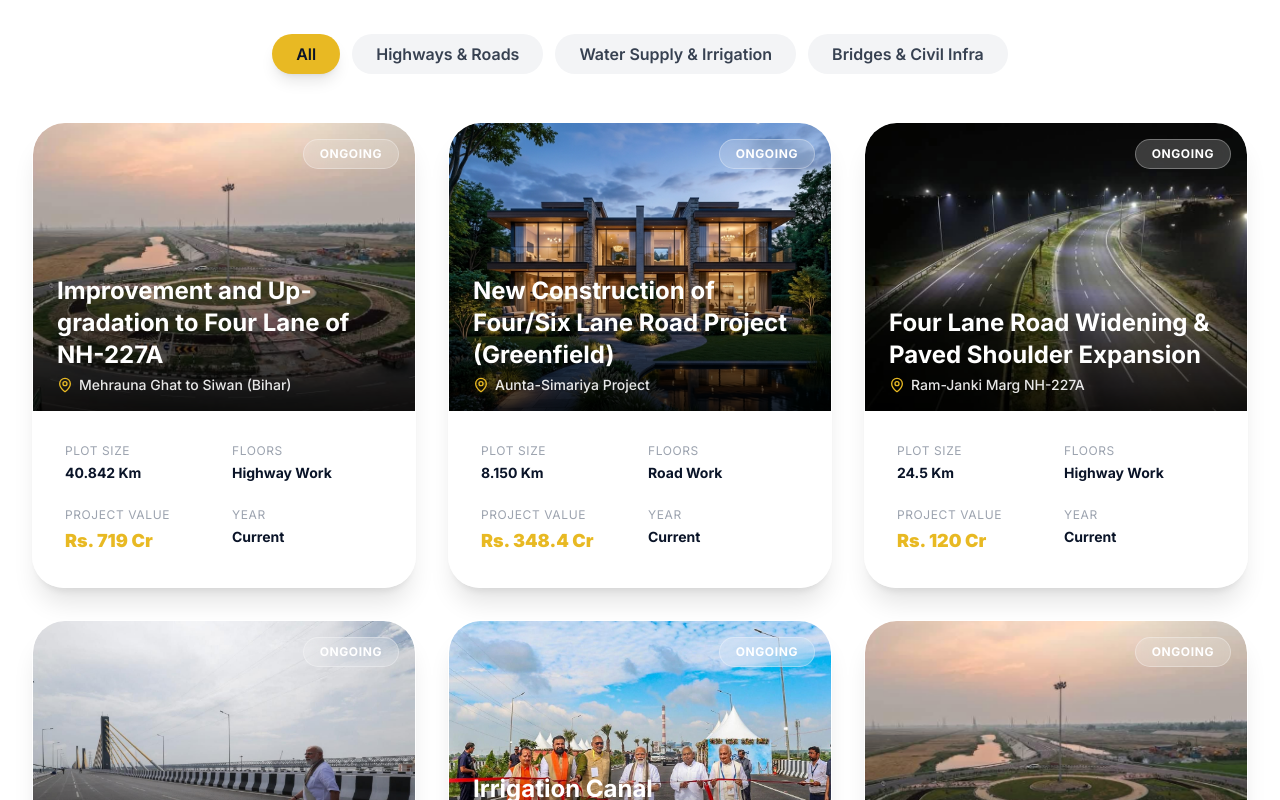
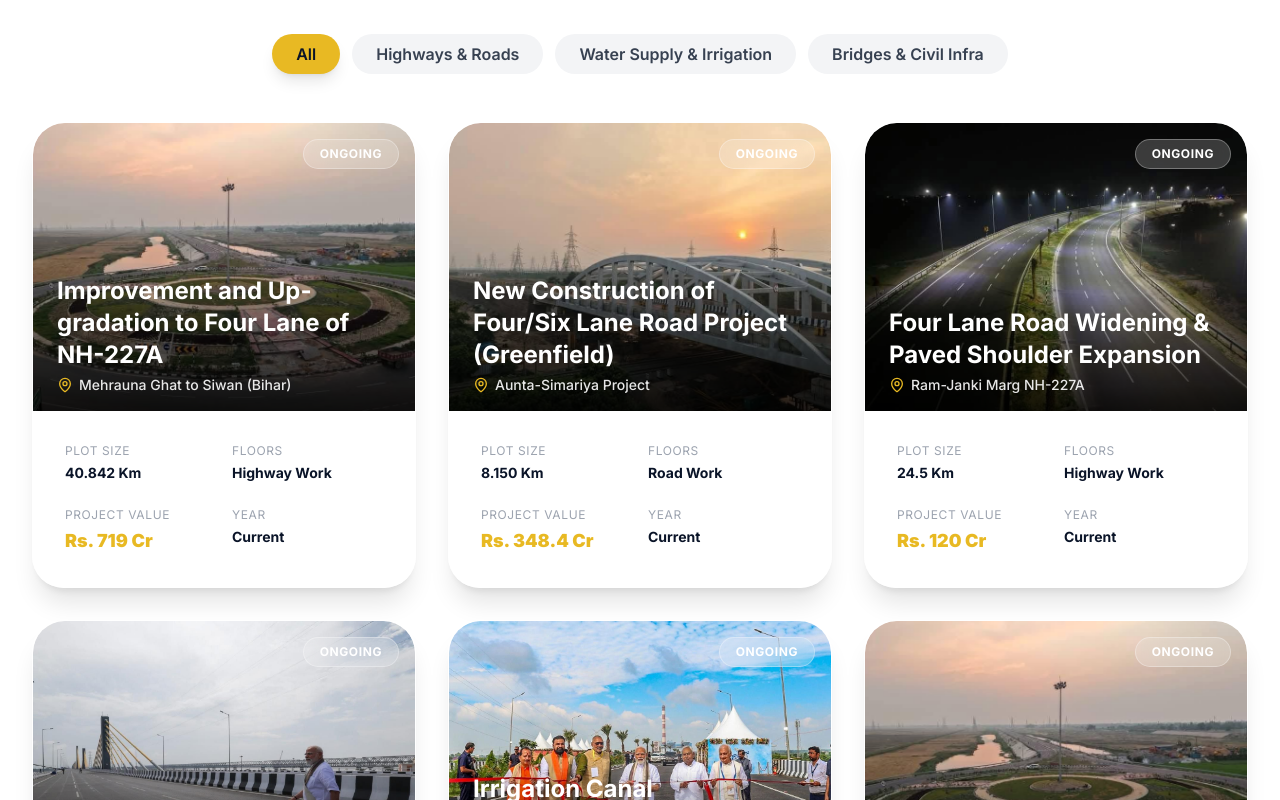
Before and after one commit to TiwariBhaiyaProjects/ConstructionSite, a Next.js app: page / in a window 1280 px wide. Shown: the part 1640-2440 px from the top of the page. Built offline with nearby package versions, Linux system fonts and the light colour scheme.

Commit message:
feat: introduce modular constant files for site configuration, services, and construction packages

```diff
--- a/src/app/completed-projects/completed_projects_constants.ts
+++ b/src/app/completed-projects/completed_projects_constants.ts
@@ -356,7 +356,7 @@ export const projects = [
     "timeline": "Completed",
     "progress": 100,
     "description": "De-silting, embankment paving, beautification, and rainwater conservation structure.",
-    "image": "/images/landing-hero.png"
+    "image": "/images/hero-bridge.jpeg"
   },
   {
     "id": 108,
--- a/src/app/home_components/home_constants.ts
+++ b/src/app/home_components/home_constants.ts
@@ -281,7 +281,7 @@ export const projects = [
     "budgetRange": "Government Project",
     "progress": 70,
     "description": "Four/Six laning of Aunta-Simaria (Ganga Bridge with approach road) section of NH-31.",
-    "image": "/images/landing-hero.png",
+    "image": "/images/hero-bridge.jpeg",
     "highlights": [
       "Ganga Bridge",
       "348.4 Cr Value",
@@ -449,7 +449,7 @@ export const projects = [
     "budgetRange": "Government Project",
     "progress": 35,
     "description": "Precast box pushing installation method for 6-lane railway underpass without disrupting train traffic.",
-    "image": "/images/landing-hero.png",
+    "image": "/images/hero-bridge.jpeg",
     "highlights": [
       "Precast Pushing",
       "Six Lane RUB",
--- a/src/app/machinery/machinery_constants.ts
+++ b/src/app/machinery/machinery_constants.ts
@@ -268,7 +268,7 @@ export const projects = [
     budgetRange: "Government Project",
     progress: 45,
     description: "Paved Shoulder configuration from Existing Km. 0+000 to Km. 39+500 of NH-227A.",
-    image: "/images/landing-commercial.png",
+    image: "/images/site-highway.jpeg",
     highlights: ["MORTH", "719 Cr Value", "Four Lane Highway"],
   },
   {
@@ -285,7 +285,7 @@ export const projects = [
     budgetRange: "Government Project",
     progress: 70,
     description: "Four/Six laning of Aunta-Simaria (Ganga Bridge with approach road) section of NH-31.",
-    image: "/images/landing-hero.png",
+    image: "/images/hero-bridge.jpeg",
     highlights: ["Ganga Bridge", "348.4 Cr Value", "NH-31"],
   },
   {
@@ -450,13 +450,13 @@ export const testimonials = [
 
 export const galleryItems = [
   { title: "Aunta-Simriya Six Lane Project", type: "Project Gallery", image: "/images/site-highway.jpeg" },
-  { title: "Gaya Dobhi Project", type: "Road Work", image: "/images/landing-interior.png" },
+  { title: "Gaya Dobhi Project", type: "Road Work", image: "/images/modi-bridge-walk.jpeg" },
   { title: "Tata Hitachi Excavator", type: "Machinery", image: "/images/modi-bridge-walk.jpeg" },
   { title: "PHED Khagaria Water Supply", type: "Public Utility", image: "/images/ribbon-cutting.jpeg" },
   { title: "PHED Patna (Mokama) Water Supply", type: "Public Utility", image: "/images/hero-bridge.jpeg" },
   { title: "Salehpur Tundaspur Erosion Protection", type: "Civil Work", image: "/images/night-highway.jpeg" },
   { title: "Speedcrafts Mixing Plant", type: "Plant", image: "/images/site-highway.jpeg" },
-  { title: "Macons Concrete Plant", type: "Plant", image: "/images/landing-planning.png" },
+  { title: "Macons Concrete Plant", type: "Plant", image: "/images/aerial-roundabout.jpeg" },
   { title: "Minor Irrigation Division Gaya", type: "Performance Certificate", image: "/images/modi-bridge-walk.jpeg" },
   { title: "Irrigation Division Pakur", type: "Performance Certificate", image: "/images/ribbon-cutting.jpeg" }
 ];
--- a/src/app/projects/projects_constants.ts
+++ b/src/app/projects/projects_constants.ts
@@ -288,7 +288,7 @@ export const projects = [
     "budgetRange": "Government Project",
     "progress": 70,
     "description": "Four/Six laning of Aunta-Simaria (Ganga Bridge with approach road) section of NH-31.",
-    "image": "/images/landing-hero.png",
+    "image": "/images/hero-bridge.jpeg",
     "highlights": [
       "Ganga Bridge",
       "348.4 Cr Value",
@@ -456,7 +456,7 @@ export const projects = [
     "budgetRange": "Government Project",
     "progress": 35,
     "description": "Precast box pushing installation method for 6-lane railway underpass without disrupting train traffic.",
-    "image": "/images/landing-hero.png",
+    "image": "/images/hero-bridge.jpeg",
     "highlights": [
       "Precast Pushing",
       "Six Lane RUB",
@@ -557,13 +557,13 @@ export const testimonials = [
 
 export const galleryItems = [
   { title: "Aunta-Simriya Six Lane Project", type: "Project Gallery", image: "/images/site-highway.jpeg" },
-  { title: "Gaya Dobhi Project", type: "Road Work", image: "/images/landing-interior.png" },
+  { title: "Gaya Dobhi Project", type: "Road Work", image: "/images/modi-bridge-walk.jpeg" },
   { title: "Tata Hitachi Excavator", type: "Machinery", image: "/images/modi-bridge-walk.jpeg" },
   { title: "PHED Khagaria Water Supply", type: "Public Utility", image: "/images/ribbon-cutting.jpeg" },
   { title: "PHED Patna (Mokama) Water Supply", type: "Public Utility", image: "/images/hero-bridge.jpeg" },
   { title: "Salehpur Tundaspur Erosion Protection", type: "Civil Work", image: "/images/night-highway.jpeg" },
-  { title: "Speedcrafts Mixing Plant", type: "Plant", image: "/images/landing-commercial.png" },
-  { title: "Macons Concrete Plant", type: "Plant", image: "/images/landing-planning.png" },
+  { title: "Speedcrafts Mixing Plant", type: "Plant", image: "/images/site-highway.jpeg" },
+  { title: "Macons Concrete Plant", type: "Plant", image: "/images/aerial-roundabout.jpeg" },
   { title: "Minor Irrigation Division Gaya", type: "Performance Certificate", image: "/images/modi-bridge-walk.jpeg" },
   { title: "Irrigation Division Pakur", type: "Performance Certificate", image: "/images/ribbon-cutting.jpeg" }
 ];
@@ -747,7 +747,7 @@ export const machinery = [
   { id: 1, name: "Dumper / Truck", category: "transport", specs: "Qty: 35", status: "Available", image: "/images/hero-bridge.jpeg", description: "Heavy-duty dumpers and trucks for material transport." },
   { id: 2, name: "Excavators", category: "excavator", specs: "Qty: 9", status: "On Site", image: "/images/Excavators (Heavy-Duty).png", description: "High-capacity excavators including Tata Hitachi models for large-scale earthwork." },
   { id: 3, name: "Transit Mixer / Miller", category: "concrete", specs: "Qty: 10", status: "Available", image: "/images/Transit_Mixer_Miller.png", description: "Transit mixers for transporting ready-mix concrete to sites." },
-  { id: 4, name: "Ready Mix Concrete Plants", category: "concrete", specs: "30m³ & 60m³ (Qty: 3)", status: "Available", image: "/images/landing-site.png", description: "High-capacity concrete mixing plants for large infrastructure projects." },
+  { id: 4, name: "Ready Mix Concrete Plants", category: "concrete", specs: "30m³ & 60m³ (Qty: 3)", status: "Available", image: "/images/night-highway.jpeg", description: "High-capacity concrete mixing plants for large infrastructure projects." },
   { id: 5, name: "Backhoe Loader", category: "jcb", specs: "Qty: 6", status: "On Site", image: "/images/Backhoe_Loader.png", description: "Versatile backhoe loaders for excavation and loading operations." },
   { id: 6, name: "Motor Grader", category: "road", specs: "Qty: 4", status: "Available", image: "/images/Motor_Grader.png", description: "Motor graders for road leveling and grading operations." },
   { id: 7, name: "Hydra Crane", category: "crane", specs: "Qty: 5", status: "On Site", image: "/images/Hydra_Crane.png", description: "Mobile hydra cranes for material handling and lifting." },
```
